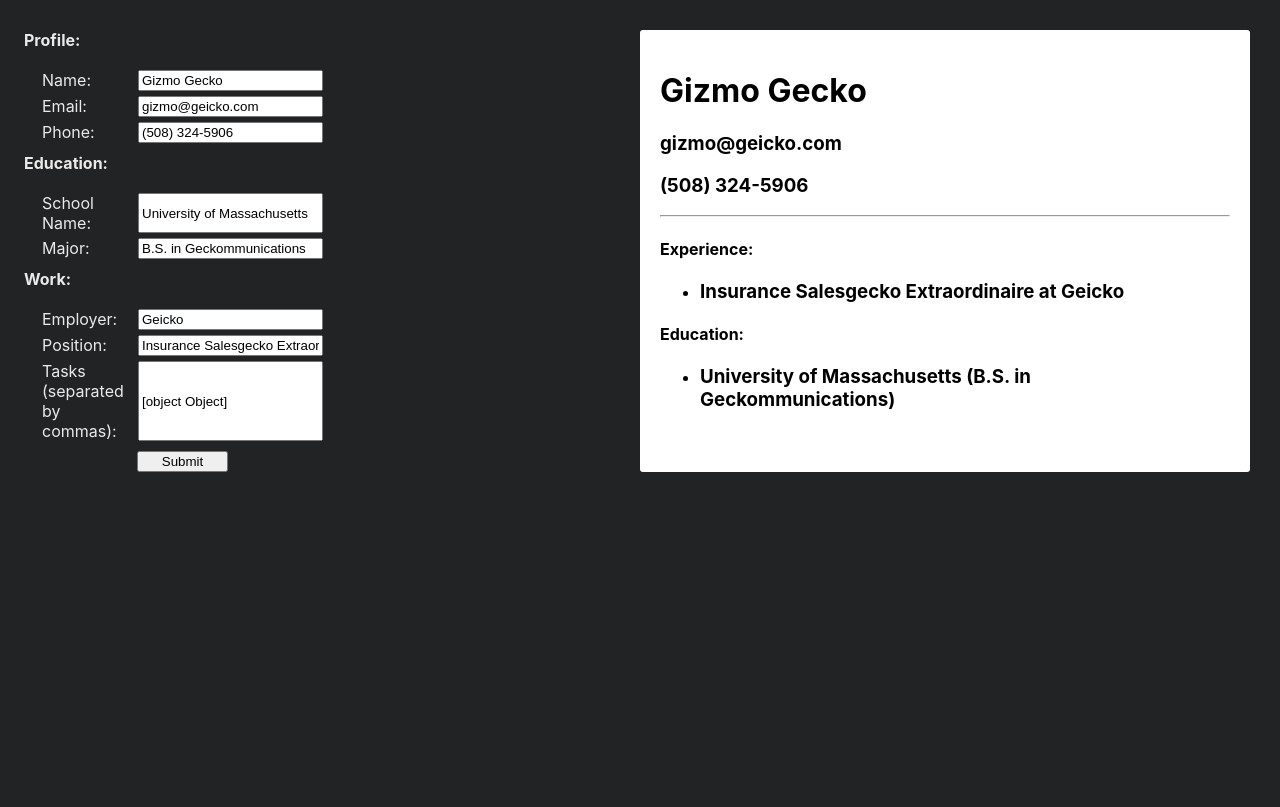
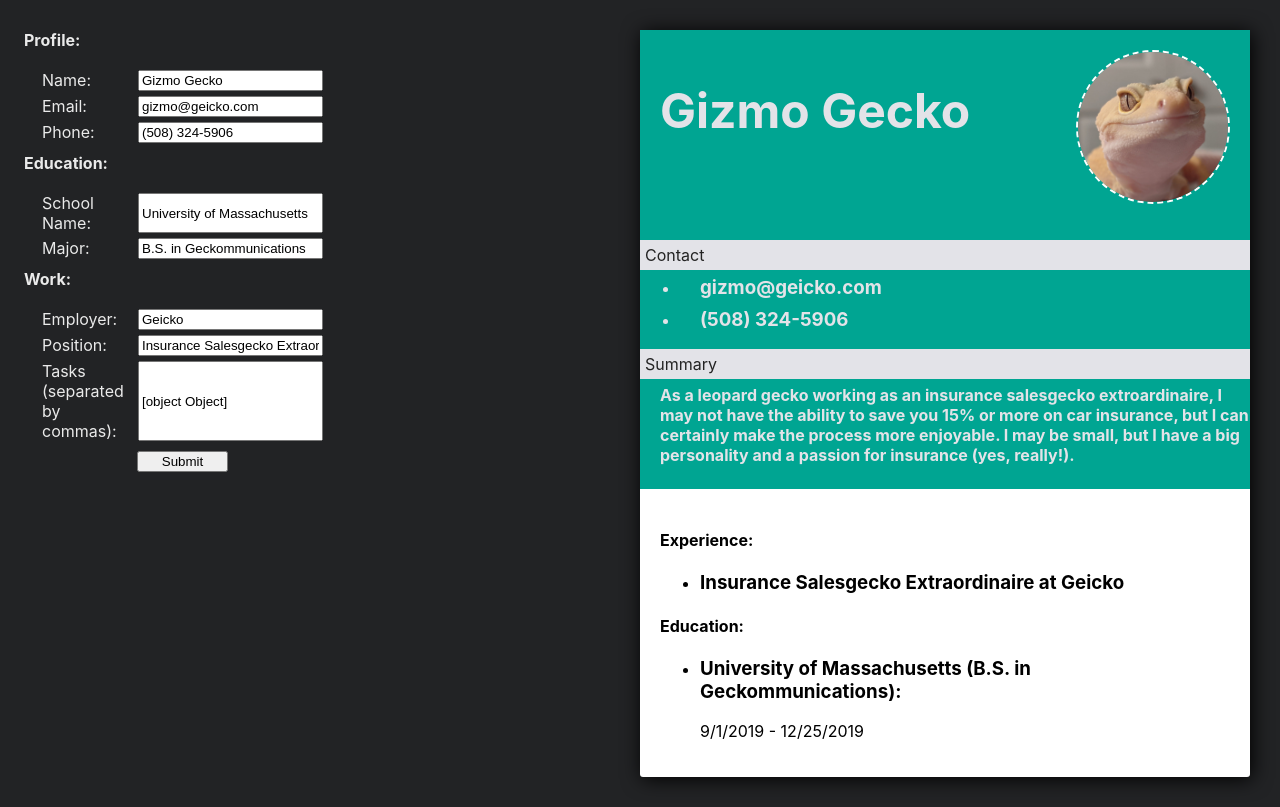
Before and after one commit to masonmike2001/cv-app, a React (Create React App) app: page / in a window 1280 px wide. Built offline with nearby package versions, Linux system fonts and the light colour scheme.

Commit message:
styled css of CV

```diff
--- a/src/App.css
+++ b/src/App.css
@@ -50,7 +50,7 @@ button:hover {
 #right {
   background-color: white;
   color: black;
-  padding: 20px;
+  box-shadow: 2px 2px 20px;
   border-radius: 3px;
 
 }
--- a/src/App.js
+++ b/src/App.js
@@ -11,10 +11,16 @@ class App extends Component {
     this.state = {
       name: "Gizmo Gecko",
       email: "gizmo@geicko.com",
+      summary:
+        "As a leopard gecko working as an insurance salesgecko extroardinaire, I may not have the ability to save you 15% or more on car insurance, but I can certainly make the process more enjoyable. I may be small, but I have a big personality and a passion for insurance (yes, really!).",
       phone: "(508) 324-5906",
       schoolName: "University of Massachusetts",
       schoolField: "B.S. in Geckommunications",
-      studyRange: { schoolStart: new Date(), schoolEnd: "", isAttending: "" },
+      studyRange: {
+        schoolStart: [2019, 9, 1],
+        schoolEnd: [2019, 12, 25],
+        isAttending: false,
+      },
       workName: "Geicko",
       workTitle: "Insurance Salesgecko Extraordinaire",
       workTask: { text: "", id: uniqid() },
@@ -30,24 +36,26 @@ class App extends Component {
 
   render() {
     const name = this.state.name;
+    const summary = this.state.summary;
     const email = this.state.email;
     const phone = this.state.phone;
     const schoolName = this.state.schoolName;
     const schoolField = this.state.schoolField;
+    const studyRange = this.state.studyRange;
     const workName = this.state.workName;
     const workTitle = this.state.workTitle;
     const workTask = this.state.workTask;
-    // const studyRange = this.props.studyRange;
     return (
       <div id="holder">
         <div id="left">
           <Form
             name={name}
+            summary={summary}
             email={email}
             phone={phone}
             schoolName={schoolName}
             schoolField={schoolField}
-            // studyRange={studyRange}
+            studyRange={studyRange}
             workName={workName}
             workTitle={workTitle}
             workTask={workTask}
@@ -61,11 +69,12 @@ class App extends Component {
         <div id="right">
           <CV
             name={name}
+            summary={summary}
             email={email}
             phone={phone}
             schoolName={schoolName}
             schoolField={schoolField}
-            // studyRange={studyRange}
+            studyRange={studyRange}
             workName={workName}
             workTitle={workTitle}
             workTask={workTask}
--- /dev/null
+++ b/src/components/CV.css
@@ -0,0 +1,52 @@
+html {
+    margin: 0;
+}
+
+
+#profile-head>div>h1 {
+    margin-top: 0;
+    padding: 20px;
+    font-size: 3rem;
+}
+#profile-head {
+    background-color: rgb(0, 165, 146);
+    margin: 0;
+
+    color: rgb(227, 227, 232);
+    padding-bottom: 2px;
+
+
+}
+
+#profile-head>ul>li>h3, .list {
+    margin-left: 20px;
+    margin-top: -10px;
+}
+
+#profile-head>div {
+    display: flex;
+    justify-content: space-between;
+    align-items: center;
+}
+
+#CV-body {
+    padding: 20px;
+}
+
+#profile-head>p {
+
+    padding: 5px;
+}
+
+.alt-color {
+    background-color: rgb(227, 227, 232);
+    color: rgb(35, 35, 35);
+
+}
+
+.logo {
+    width: 150px;
+    border-radius: 240px;
+    margin: 20px;
+    border: white dashed 2px;
+}
--- a/src/components/CV.js
+++ b/src/components/CV.js
@@ -1,4 +1,6 @@
 import React, { Component } from "react";
+import "./CV.css";
+import logo from "../assets/logo.png";
 
 class CV extends Component {
   constructor(props) {
@@ -6,23 +8,47 @@ class CV extends Component {
   }
   render() {
     const name = this.props.name;
+    const summary = this.props.summary;
     const email = this.props.email;
     const phone = this.props.phone;
     const schoolName = this.props.schoolName;
     const schoolField = this.props.schoolField;
+    const studyRange = this.props.studyRange;
     const workName = this.props.workName;
     const workTitle = this.props.workTitle;
     const workTask = this.props.workName;
-    // const studyRange = this.props.studyRange;
 
     return (
       <div>
+        <div id="profile-head">
           <div>
             <h1>{name}</h1>
+            <img src={logo} className="logo"></img>
+          </div>
+
+          <p
+            className="
+          alt-color"
+          >
+            Contact
+          </p>
+          <ul>
+            <li>
               <h3>{email}</h3>
+            </li>
+            <li>
               <h3>{phone}</h3>
+            </li>
+          </ul>
+          <p
+            className="
+          alt-color"
+          >
+            Summary
+          </p>
+          <h4 class="list">{summary}</h4>
         </div>
-        <hr />
+        <div id="CV-body">
           <div>
             <h4>Experience:</h4>
             <ul>
@@ -38,10 +64,17 @@ class CV extends Component {
             <ul>
               <li>
                 <h3>
-                {schoolName} ({schoolField})
+                  {schoolName} ({schoolField}):
                 </h3>
+                <p>
+                  {" "}
+                  {studyRange.schoolStart[1]}/{studyRange.schoolStart[2]}/
+                  {studyRange.schoolStart[0]} - {studyRange.schoolEnd[1]}/
+                  {studyRange.schoolEnd[2]}/{studyRange.schoolEnd[0]}
+                </p>
               </li>
             </ul>
+          </div>
         </div>
       </div>
     );
```
Also changed, not shown: src/assets/logo.png (added). Lines whose indentation alone changed are shown as unchanged.
